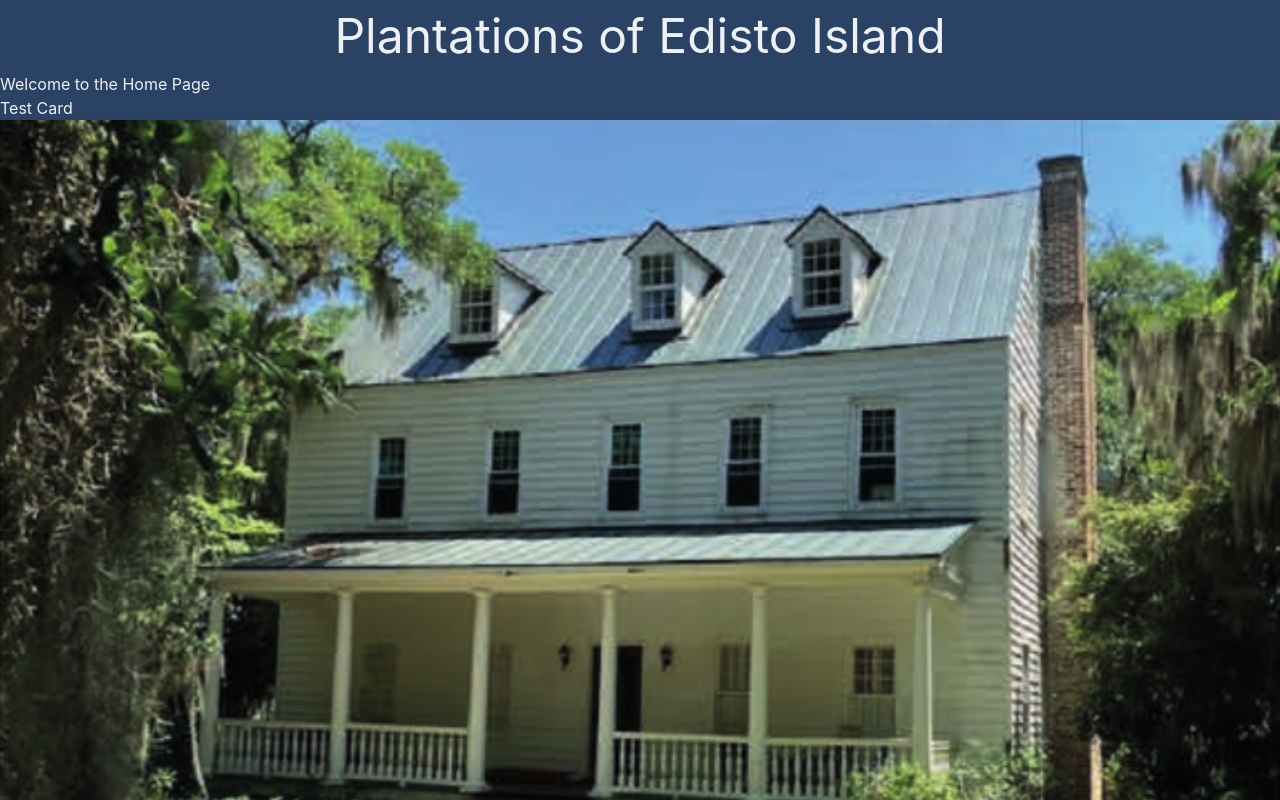
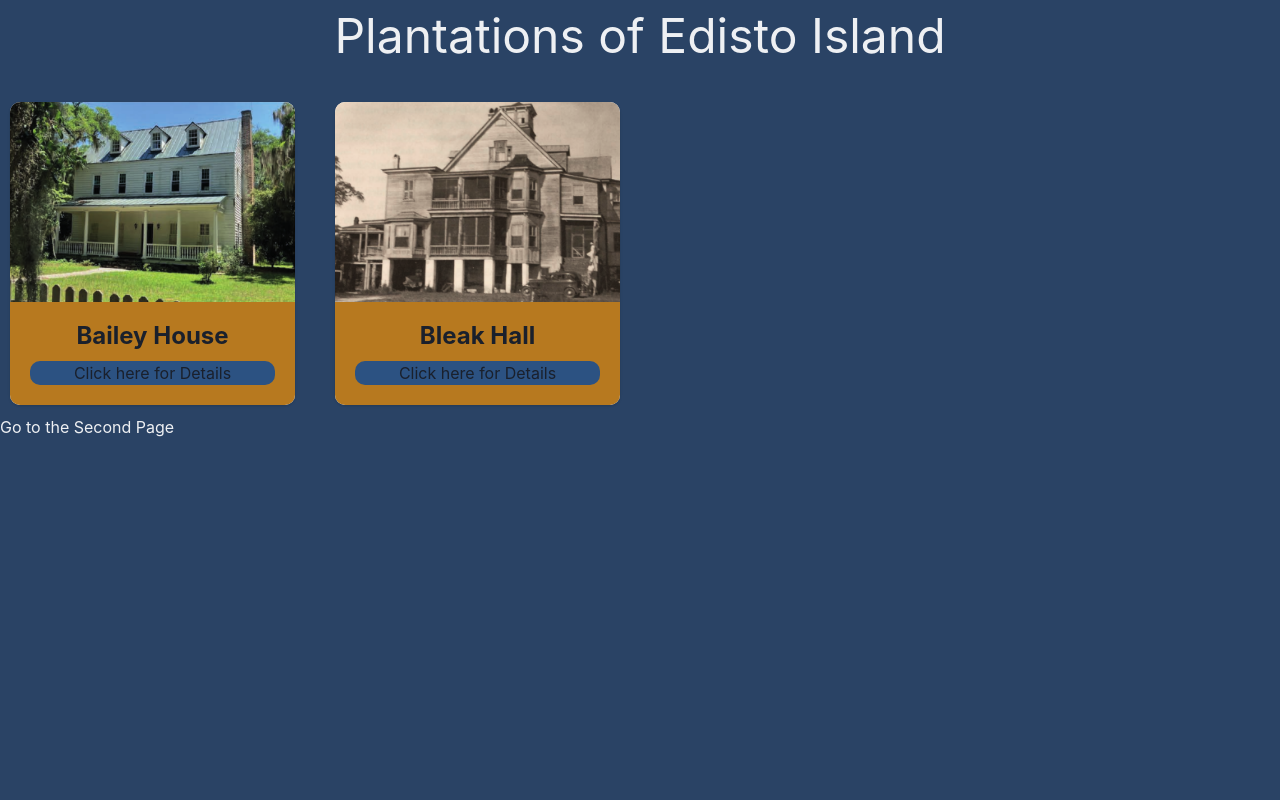
Before and after one commit to burnettfr/plantation, a React (Vite) app: page / in a window 1280 px wide. Shown: the top 800 px of the page. Built offline with nearby package versions, Linux system fonts and the light colour scheme.

Commit message:
Implement Cards with functioning Link

```diff
--- a/src/App.tsx
+++ b/src/App.tsx
@@ -1,6 +1,7 @@
 import { Routes, Route } from "react-router-dom";
 import HomePage from "./components/HomePage";
 import SecondPage from "./components/SecondPage";
+import BaileyPage from "./components/BaileyPage";
 
 function App() {
   return (
@@ -8,6 +9,7 @@ function App() {
       <Routes>
         <Route path="/" element={<HomePage />} />
         <Route path="/second-page" element={<SecondPage />} />
+        <Route path="/bailey-page" element={<BaileyPage />} />
       </Routes>
     </div>
   );
--- /dev/null
+++ b/src/components/BaileyPage.tsx
@@ -0,0 +1,14 @@
+import { Link } from "react-router-dom";
+import { Image } from "@chakra-ui/react";
+
+function BaileyPage() {
+  return (
+    <div>
+      <h1>This is the Second Page</h1>
+      <Image src="/Bailey.png" boxSize="600px" />
+      <Link to="/">Go to Home Page</Link>
+    </div>
+  );
+}
+
+export default BaileyPage;
--- a/src/components/Card.tsx
+++ b/src/components/Card.tsx
@@ -1,14 +1,26 @@
 import { Card, Image, CardBody, Heading, HStack } from "@chakra-ui/react";
+import { Link } from "react-router-dom";
 
-const PlCard = () => {
+interface Props {
+  fileName: string;
+  headingName: string;
+  detailFileName: string;
+  linkText: string;
+}
+
+const PlCard = ({ fileName, headingName, detailFileName, linkText }: Props) => {
   return (
     <>
-      <h1>Test Card</h1>
-      <Card>
-        <Image src="/BaileyCard.png" />
-        <CardBody>
+      <Card borderRadius={10} overflow="hidden">
+        <Image src={fileName} h="200px" />
+        <CardBody bg="yellow.600">
           <HStack justifyContent="center">
-            <Heading fontSize="2xl">Bailey House</Heading>
+            <Heading fontSize="2xl" pb="10px">
+              {headingName}
+            </Heading>
+          </HStack>
+          <HStack justifyContent="center" bg="blue.700" borderRadius={10}>
+            <Link to={detailFileName}>{linkText}</Link>
           </HStack>
         </CardBody>
       </Card>
--- a/src/components/HomePage.tsx
+++ b/src/components/HomePage.tsx
@@ -1,18 +1,30 @@
 import { Link } from "react-router-dom";
-import { Grid, GridItem, Text, HStack } from "@chakra-ui/react";
+import { Grid, GridItem, SimpleGrid, Text, HStack } from "@chakra-ui/react";
 import PlCard from "./Card";
 
 function HomePage() {
   return (
     <Grid templateAreas={`"top" "main"`}>
-      <GridItem area="top">
+      <GridItem area="top" pb="20px">
         <HStack justifyContent="center">
           <Text fontSize="5xl">Plantations of Edisto Island</Text>
         </HStack>
       </GridItem>
       <GridItem area="main">
-        <h1>Welcome to the Home Page</h1>
-        <PlCard />
+        <SimpleGrid columns={4} padding="10px" spacing={10}>
+          <PlCard
+            fileName="/BaileyCard.png"
+            headingName="Bailey House"
+            detailFileName="/bailey-page"
+            linkText="Click here for Details"
+          />
+          <PlCard
+            fileName="/BleakHallCard.png"
+            headingName="Bleak Hall"
+            detailFileName="/bailey-page"
+            linkText="Click here for Details"
+          />
+        </SimpleGrid>
         <Link to="/second-page">Go to the Second Page</Link>
       </GridItem>
     </Grid>
```
Also changed, not shown: public/BleakHallCard.png.
